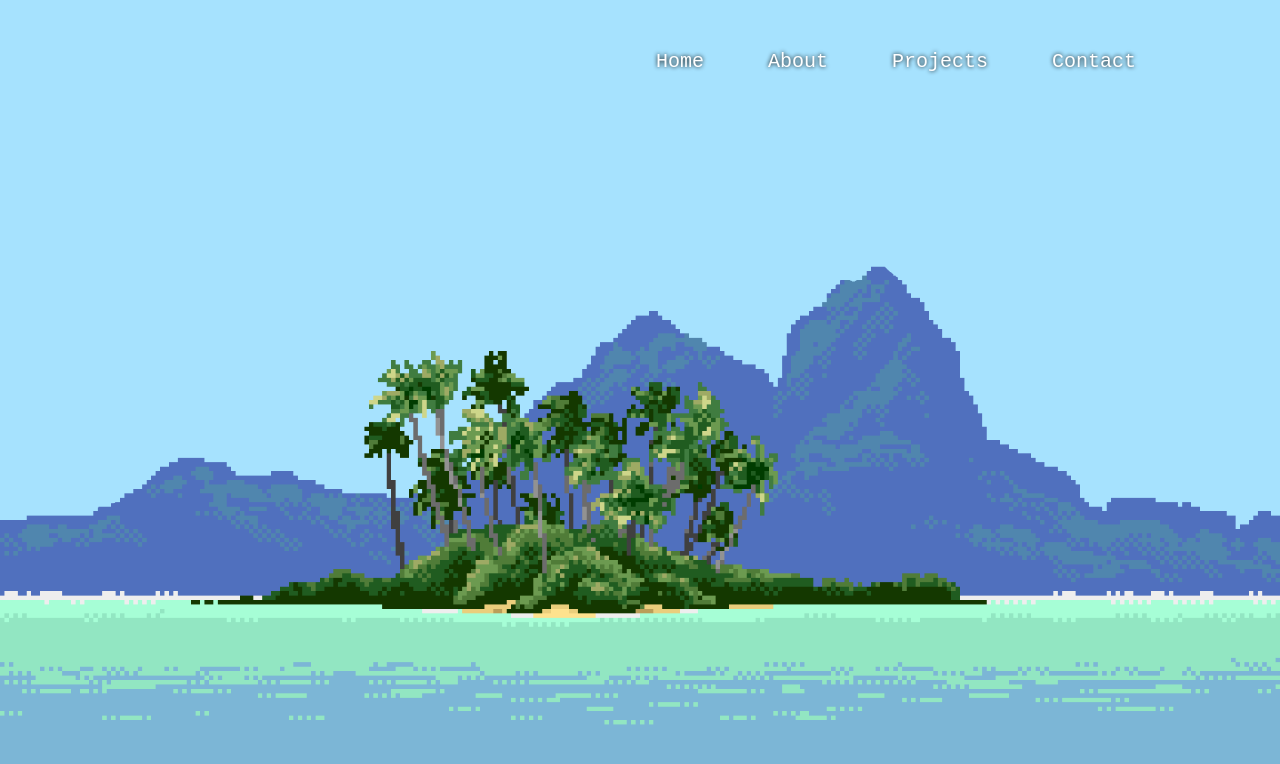
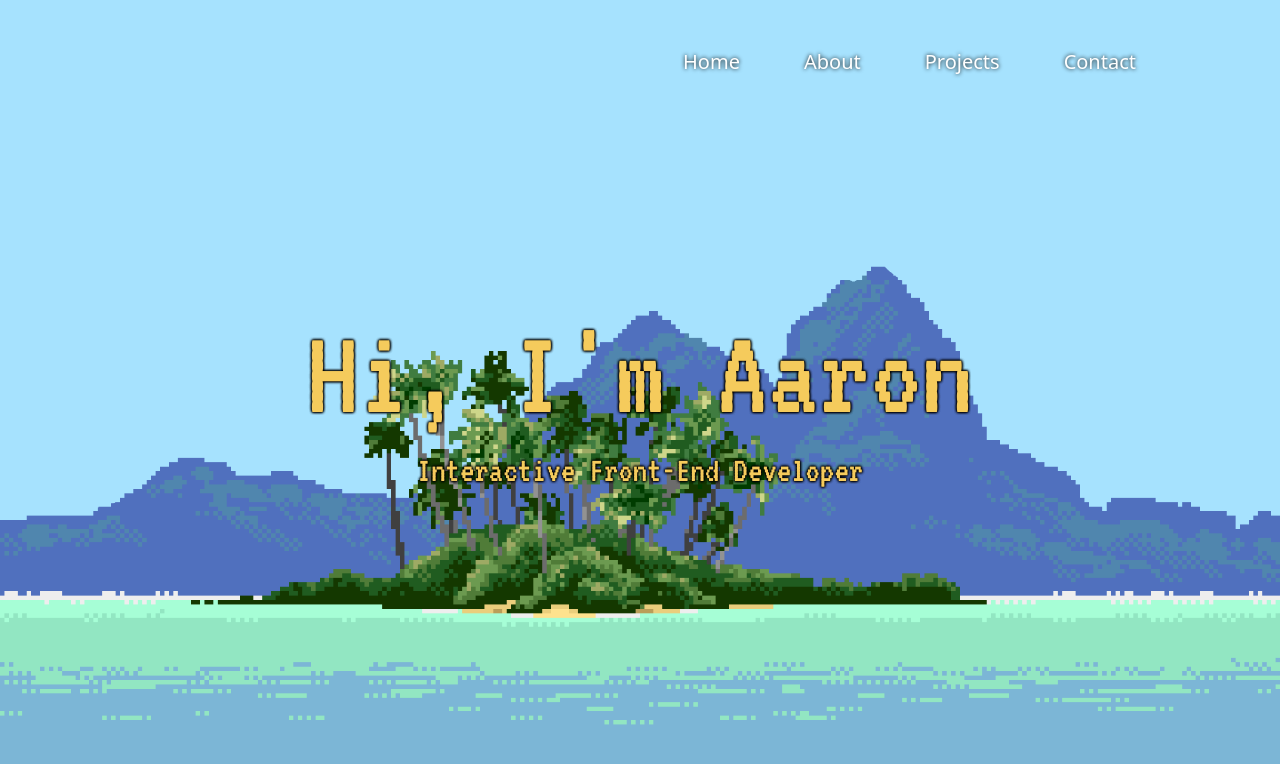
Before and after one commit to AaronHe09/portfolio, a Next.js app in the folder portfolio/: page / in a window 1280 px wide. Shown: the top 764 px of the page. Built offline with nearby package versions, Linux system fonts and the light colour scheme.

Commit message:
added heading for landing page

```diff
--- a/portfolio/app/globals.css
+++ b/portfolio/app/globals.css
@@ -1,12 +1,10 @@
 @tailwind base;
 @tailwind components;
 @tailwind utilities;
-@import url("https://fonts.googleapis.com/css2?family=Anonymous+Pro:wght@700&family=Fjalla+One&family=VT323&display=swap");
 
 * {
   margin: 0;
   box-sizing: border-box;
-  font-family: "VT323", monospace;
 }
 
 :root {
@@ -15,7 +13,6 @@
   --gold: rgb(245, 203, 92);
   --black: rgb(36, 36, 35);
   --light-black: rgb(51, 53, 51);
-  --VT323: "VT323", monospace;
   --shadow: 0 0 3px white, 0 0 3px white, 0 0 3px white, 0 0 3px white;
   --dark-shadow: 0 0 3px black, 0 0 3px black, 0 0 3px black, 0 0 3px black;
 }
@@ -35,6 +32,10 @@ main {
   text-shadow: 0 0 4px black;
 }
 
+.dark-shadow {
+  text-shadow: 0 0 3px black, 0 0 3px black, 0 0 3px black, 0 0 3px black;
+}
+
 .nav-hover {
   @apply relative after:absolute inline-block after:content-[''] after:bg-[var(--gold)] after:h-[2px] after:w-0 after:left-0 after:bottom-[-2px] after:transition-all after:duration-500 hover:after:w-full;
 }
--- a/portfolio/app/layout.tsx
+++ b/portfolio/app/layout.tsx
@@ -1,6 +1,7 @@
 import "./globals.css";
 import type { Metadata } from "next";
 import Navbar from "@/components/Navbar";
+import Head from "next/head";
 
 export const metadata: Metadata = {
   title: "Portfolio",
@@ -14,8 +15,8 @@ export default function RootLayout({
 }) {
   return (
     <html lang="en">
-      <body className="min-h-screen">
-        <main className="h-screen  ">
+      <body>
+        <main>
           <Navbar />
           {children}
         </main>
--- a/portfolio/app/page.tsx
+++ b/portfolio/app/page.tsx
@@ -1,3 +1,17 @@
+import { VT323 } from "next/font/google";
+const vt323 = VT323({ weight: "400", subsets: ["latin"] });
+
 export default function Home() {
-  return <section></section>;
+  return (
+    <section className="h-screen flex flex-col justify-center items-center">
+      <h1
+        className={`${vt323.className} text-center text-9xl text-shadow text-[var(--gold)] dark-shadow`}
+      >
+        Hi, I'm Aaron
+        <span className="text-4xl block mt-3">
+          Interactive Front-End Developer
+        </span>
+      </h1>
+    </section>
+  );
 }
```
